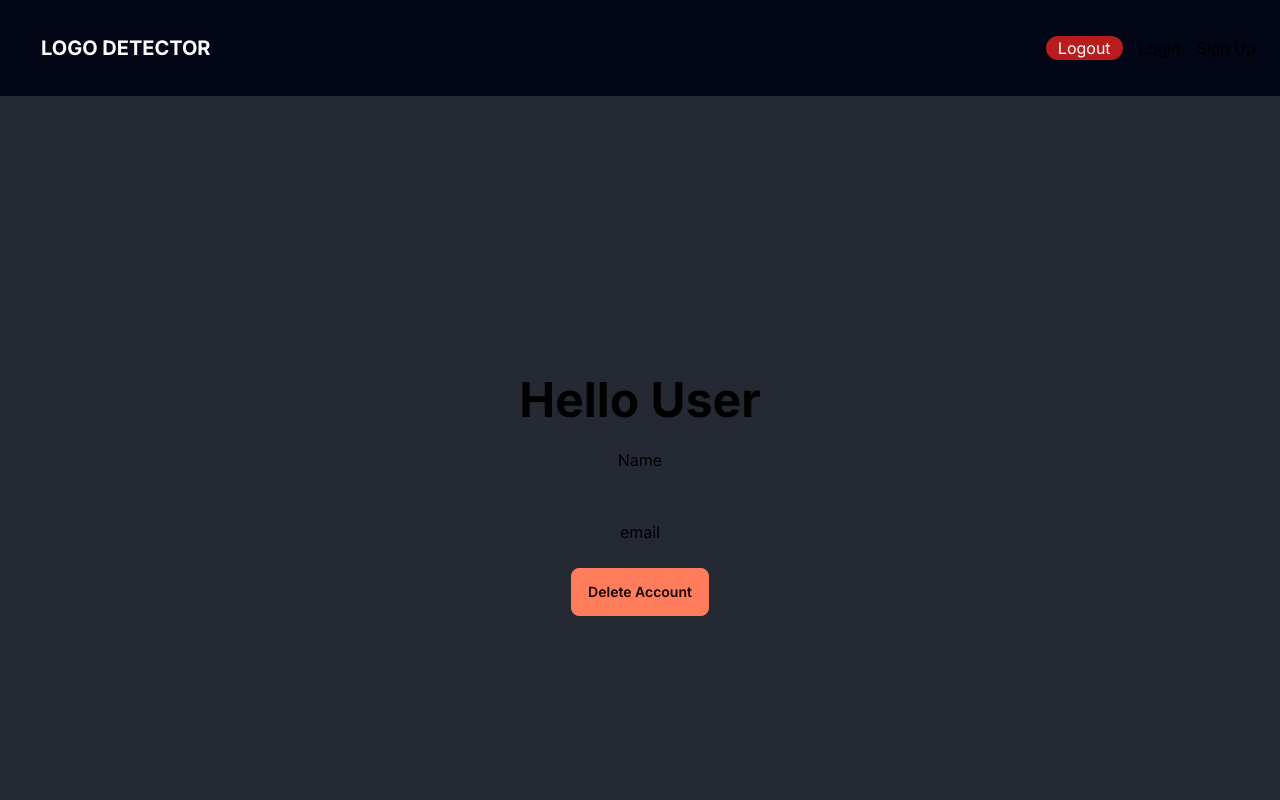
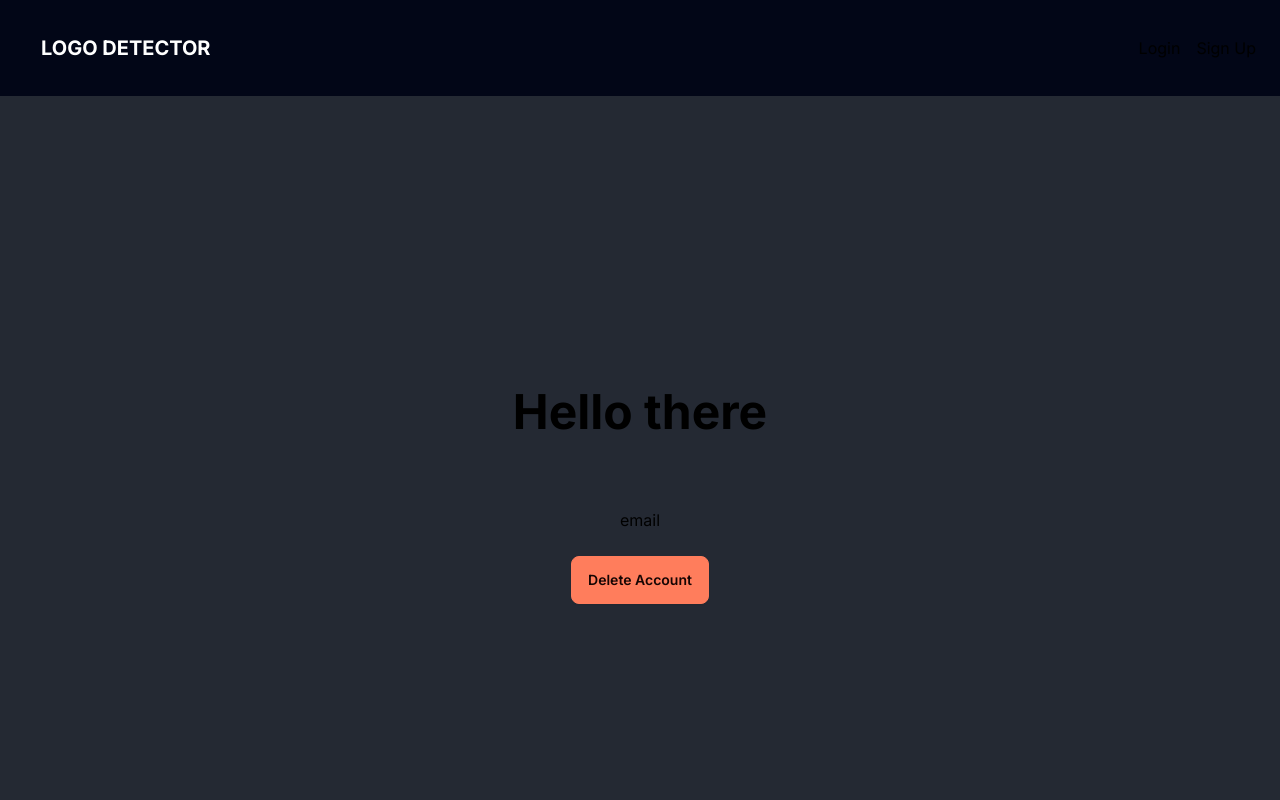
Before and after one commit to itsnileshgosavi/logo-detector, a Next.js app: page /profile in a window 1280 px wide. Shown: the top 800 px of the page. Built offline with nearby package versions, Linux system fonts and the light colour scheme.

Commit message:
fixed rendering issues

```diff
--- a/src/app/api/logout/route.js
+++ b/src/app/api/logout/route.js
@@ -0,0 +1,11 @@
+import { NextResponse } from "next/server";
+
+export async function POST(req){
+    const response = NextResponse.json({
+        message:"Logged Out",
+        success:true
+    });
+    response.cookies.set("JwtToken", "",{expires:new Date(0),});
+
+    return response;
+}
--- a/src/app/components/header.jsx
+++ b/src/app/components/header.jsx
@@ -1,39 +1,37 @@
 'use client'
-import React from 'react'
-import Link from 'next/link'
-import Cookies from 'js-cookie'
-import { useEffect } from 'react'
-import { useContext } from 'react'
-import UserContext from '../context/userContext'
-import { logout } from '../services/userServices'
+import React, { useState, useEffect } from 'react';
+import Link from 'next/link';
+import Cookies from 'js-cookie';
+
+import { useContext } from 'react';
+import UserContext from '../context/userContext';
+import { logout } from '../services/userServices';
+import { toast } from 'react-toastify';
 
 const Header = () => {
-  const context=useContext(UserContext);
-  console.log(context.user);
-  const getLoginTokenFromCookies = () => {
-    return Cookies.get("JwtToken");
 
-  };
+  const context = useContext(UserContext);
+
+  const [isLoggedIn, setIsLoggedIn] = useState(false);
 
   useEffect(() => {
-    // Check if the user is already logged in (has a token)
-    const token = getLoginTokenFromCookies();
-
+    const token = Cookies.get('JwtToken');
+    setIsLoggedIn(!!token);
   }, []);
 
-  const doLogout = async () => {
+  const handleLogout = async () => {
     try {
       const result = await logout();
       console.log(result);
       context.setUser(undefined);
-      router.push("/login");
-      toast.info("Logged out");
+      setIsLoggedIn(false);
+      router.push('/login');
+      toast.info('Logged out');
     } catch (error) {
-      console.log("Something went wrong logging out");
-      toast.error("Error logging out");
+      console.error('Error logging out', error);
+      toast.error('Error logging out');
     }
   };
-
 
   return (
     <header className="bg-slate-950 p-4 w-full">
@@ -43,40 +41,41 @@ const Header = () => {
             <div className="btn btn-ghost text-xl text-white font-bold hover:text-blue-500">LOGO DETECTOR</div>
           </Link>
         </div>
-        <div className='flex'>
-          {context.user && (
-            <ul className='flex m-3 justify-items-center'>
-              <li className='m-3'>
-                <Link href="/" className='hover:text-blue-500'>Home</Link>
+        <div className="flex">
+          {isLoggedIn && (
+            <ul className="flex m-3 justify-items-center">
+              <li className="m-3">
+                <Link href="/" className="hover:text-blue-500">
+                  Home
+                </Link>
               </li>
-              <li className='m-3'>
-                <Link href="/profile" className='hover:text-blue-500'>Profile</Link>
+              <li className="m-3">
+                <Link href="/profile" className="hover:text-blue-500">
+                  Profile
+                </Link>
               </li>
             </ul>
           )}
         </div>
         <div className="flex space-x-4">
-          {context.user ? (
+          {isLoggedIn ? (
             <>
-              <Link href="/profile/user" className='hover:text-green-600'>{context.user?.name}</Link>
-              <button className="ms-1 px-3 py-0 bg-red-700 text-white rounded-3xl hover:bg-red-500 focus:outline-none focus:border-gray-700 focus:ring focus:ring-gray-200">Logout</button>
+              <button onClick={handleLogout} className="ms-1 px-3 py-0 bg-red-700 text-white rounded-3xl hover:bg-red-500 focus:outline-none focus:border-gray-700 focus:ring focus:ring-gray-200">Logout</button>
             </>
           ) : (
             <>
-            <Link href="/profile/user" className='hover:text-green-600'>{context.user?.name}</Link>
-              <button className="ms-1 px-3 py-0 bg-red-700 text-white rounded-3xl hover:bg-red-500 focus:outline-none focus:border-gray-700 focus:ring focus:ring-gray-200">Logout</button>
-
-              <Link href="/login" className='hover:text-yellow-800'>Login</Link>
-              <Link href="/signup" className='hover:text-yellow-600'>Sign Up</Link>
-
+              <Link href="/login" className="hover:text-yellow-800">
+                Login
+              </Link>
+              <Link href="/signup" className="hover:text-yellow-600">
+                Sign Up
+              </Link>
             </>
-
           )}
         </div>
-
       </nav>
     </header>
-  )
-}
+  );
+};
 
-export default Header
+export default Header;
--- a/src/app/context/userProvider.js
+++ b/src/app/context/userProvider.js
@@ -1,26 +1,23 @@
-"use client"
+'use client'
 
 import React, { useEffect, useState } from "react";
 import UserContext from "./userContext";
-import { httpAxios } from "../helper/httpHelper";
+import { currentUser } from "../services/userServices";
 
 
-async function currentUser() {
-  const result = await httpAxios
-    .get("/api/current-user")
-    .then((response) => response.data);
-  return result;
-}
+
 
 function UserProvider({ children }) {
   const [user, setUser] = useState(undefined);
+  const User= currentUser();
+  console.log(User)
 
   useEffect(() => {
     async function load() {
       try {
-        const tempUser = await currentUser();
-        console.log(tempUser);
-        setUser({ ...tempUser });
+        const userdata = await currentUser();
+        console.log(userdata)
+        setUser({ ...userdata });
       } catch (error) {
         console.log(error);
 
@@ -32,7 +29,7 @@ function UserProvider({ children }) {
   }, []);
 
   return (
-    <UserContext.Provider value={{ user, setUser }}>
+    <UserContext.Provider value={{ user }}>
       {children}
     </UserContext.Provider>
   );
--- a/src/app/layout.js
+++ b/src/app/layout.js
@@ -3,6 +3,7 @@ import "./globals.css";
 import Footer from "./components/footer";
 import Header from "./components/header";
 import { ToastContainer } from "react-toastify";
+import "react-toastify/dist/ReactToastify.css";
 
 const inter = Inter({ subsets: ["latin"] });
 
--- a/src/app/page.js
+++ b/src/app/page.js
@@ -1,5 +1,6 @@
 import React from "react";
 import LogoDetector from "./components/logo-detector";
+
 
 
 export default function Home() {
--- a/src/app/profile/page.jsx
+++ b/src/app/profile/page.jsx
@@ -1,14 +1,20 @@
+'use client'
+
 import React from "react";
+import { useContext } from "react";
+import UserContext from "../context/userContext";
 
-export default function Home() {
+export default function ProfilePage() {
+  const context = useContext(UserContext);
+
   return (
     <>
       <div className="hero min-h-screen bg-base-200">
         <div className="hero-content text-center">
           <div className="max-w-md">
-            <h1 className="text-5xl font-bold">Hello User</h1>
+            <h1 className="text-5xl font-bold">Hello there</h1>
             <p className="py-6">
-              Name
+              {context.user?.name}
             </p>
             <p className="py-6">
               email
--- a/src/app/services/userServices.js
+++ b/src/app/services/userServices.js
@@ -5,5 +5,14 @@ export async function logout() {
     const result = await httpAxios
       .post("/api/logout")
       .then((response) => response.data);
+      console.log(response)
     return result;
   };
+
+  export async function currentUser() {
+    const result = await httpAxios
+      .get("/api/current-user")
+      .then((response) => response.data);
+      console.log(response)
+    return result;
+  }
```
